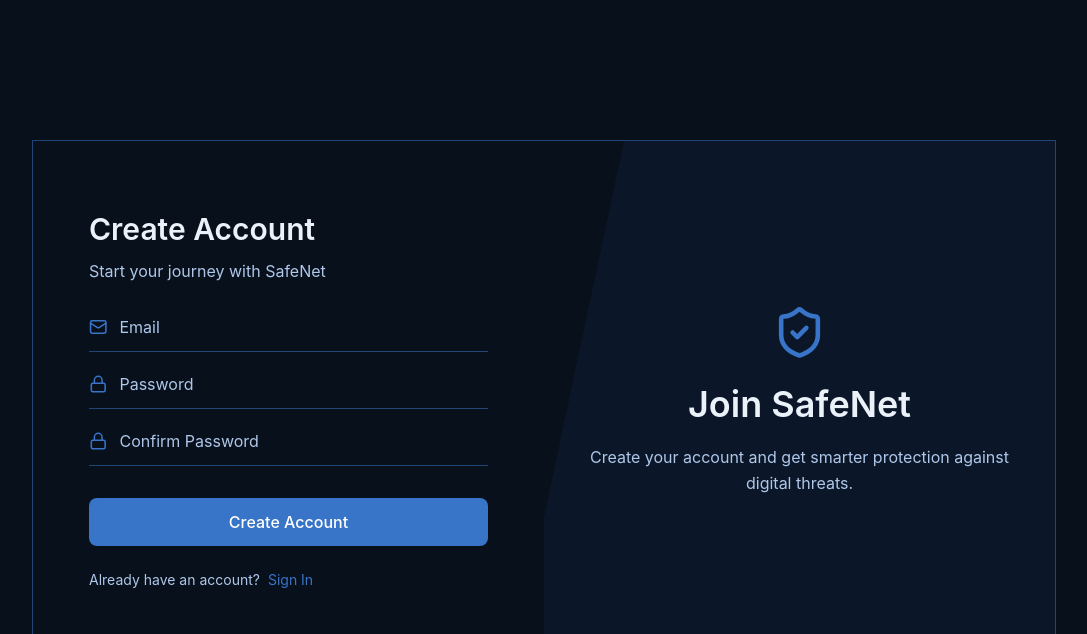
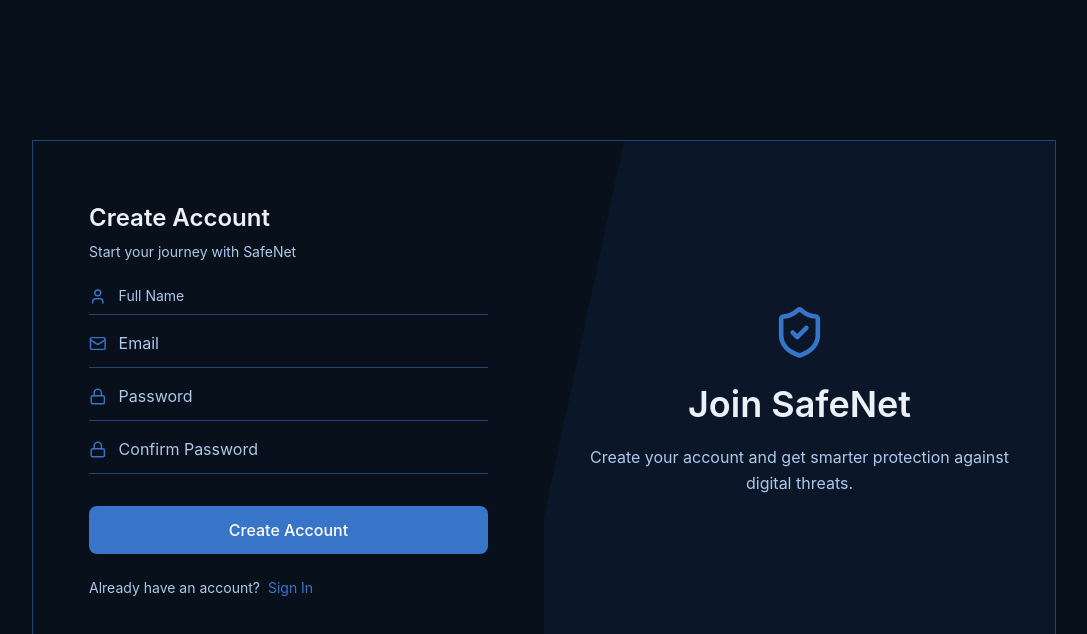
Before and after one commit to Mahdia-Hassani/SafeNet, a React (Vite) app: page /register in a window 1280 px wide. Shown: the top 634 px of the page, without its empty margins (96-1183 px from the left). Built offline with nearby package versions, Linux system fonts and the light colour scheme.

Commit message:
Connecting Login form to supabase

```diff
--- a/src/components/landing/CTASection.jsx
+++ b/src/components/landing/CTASection.jsx
@@ -1,4 +1,8 @@
+import { useNavigate } from "react-router-dom";
+
 function CTASection() {
+  const navigate = useNavigate();
+
   return (
     <section
       className="
@@ -99,11 +103,13 @@
           gap-4
           "
         >
+          {/* Quick Analyzer */}
+
           <button
+            onClick={() => navigate("/analyzer")}
             className="
-            px-8
-
-            py-3.5
+            px-7
+            py-3
 
             rounded-xl
 
@@ -111,25 +117,21 @@
 
             text-white
 
-            font-medium
-
             hover:bg-primary-hover
 
             transition
-
-            shadow-lg
-
-            shadow-primary/20
             "
           >
             Analyze a Threat
           </button>
 
+          {/* Register */}
+
           <button
+            onClick={() => navigate("/register")}
             className="
-            px-8
-
-            py-3.5
+            px-7
+            py-3
 
             rounded-xl
 
--- a/src/components/landing/Hero.jsx
+++ b/src/components/landing/Hero.jsx
@@ -1,6 +1,8 @@
+import { useNavigate } from "react-router-dom";
 import HeroScanner from "./HeroScanner";
 
 function Hero() {
+  const navigate = useNavigate();
   return (
     <section
       className="
@@ -78,40 +80,36 @@
               "
             >
               <button
+                onClick={() => navigate("/analyzer")}
                 className="
-                px-8
-                py-3.5
+                    px-7
+                    py-3
 
-                rounded-lg
+                    rounded-xl
 
                     bg-primary
 
                     text-white
 
-                font-medium
-
                     hover:bg-primary-hover
 
                     transition
-
-                shadow-lg
-                shadow-primary/20
                     "
               >
                 Analyze a Threat
               </button>
 
               <button
+                onClick={() => navigate("/register")}
                 className="
-                px-8
-                py-3.5
+                    px-7
+                    py-3
 
-                rounded-lg
+                    rounded-xl
 
                     border
+
                     border-border
-
-                bg-transparent
 
                     text-text-primary
 
--- a/src/components/landing/Navbar.jsx
+++ b/src/components/landing/Navbar.jsx
@@ -1,8 +1,10 @@
 import { useState } from "react";
+import { useNavigate } from "react-router-dom";
 import { ShieldCheck, ChevronDown, Menu, X } from "lucide-react";
 
 function Navbar() {
   const [openMenu, setOpenMenu] = useState(false);
+  const navigate = useNavigate();
 
   return (
     <header
@@ -160,6 +162,7 @@
           "
         >
           <button
+            onClick={() => navigate("/login")}
             className="
             hidden
             sm:block
@@ -177,11 +180,12 @@
           </button>
 
           <button
+            onClick={() => navigate("/register")}
             className="
                 px-6
                 py-2.5
 
-            rounded-lg
+                rounded-xl
 
                 bg-primary
 
@@ -196,6 +200,7 @@
                 transition
 
                 shadow-lg
+
                 shadow-primary/20
                 "
           >
--- a/src/lib/supabase.js
+++ b/src/lib/supabase.js
@@ -1,7 +1,11 @@
 import { createClient } from "@supabase/supabase-js";
 
-const supabaseUrl = "YOUR_SUPABASE_URL";
+const supabaseUrl = import.meta.env.VITE_SUPABASE_URL;
 
-const supabaseKey = "YOUR_SUPABASE_ANON_KEY";
+const supabaseKey = import.meta.env.VITE_SUPABASE_KEY;
+
+if (!supabaseUrl || !supabaseKey) {
+  throw new Error("Supabase environment variables are missing");
+}
 
 export const supabase = createClient(supabaseUrl, supabaseKey);
--- a/src/pages/Home.jsx
+++ b/src/pages/Home.jsx
@@ -6,6 +6,7 @@
 import SecurityTrust from "../components/landing/SecurityTrust";
 import CTASection from "../components/landing/CTASection";
 import Footer from "../components/landing/Footer";
+import Assistant from "../components/assistant/Assistant";
 
 function Home() {
   return (
@@ -18,6 +19,7 @@
       <SecurityTrust />
       <CTASection />
       <Footer />
+      <Assistant />
     </>
   );
 }
--- a/src/pages/Login.jsx
+++ b/src/pages/Login.jsx
@@ -1,6 +1,46 @@
-import { Mail, Lock, ShieldCheck } from "lucide-react";
+import { useState } from "react";
+import { useNavigate } from "react-router-dom";
+
+import { Mail, Lock, ShieldCheck, Eye, EyeOff } from "lucide-react";
+
+import { supabase } from "../lib/supabase";
 
 function Login() {
+  const navigate = useNavigate();
+
+  const [email, setEmail] = useState("");
+  const [password, setPassword] = useState("");
+
+  const [showPassword, setShowPassword] = useState(false);
+
+  const [rememberMe, setRememberMe] = useState(false);
+
+  const [loading, setLoading] = useState(false);
+
+  const [error, setError] = useState("");
+
+  async function handleLogin(e) {
+    e.preventDefault();
+
+    setError("");
+
+    setLoading(true);
+
+    const { error } = await supabase.auth.signInWithPassword({
+      email,
+
+      password,
+    });
+
+    if (error) {
+      setError(error.message);
+    } else {
+      navigate("/dashboard");
+    }
+
+    setLoading(false);
+  }
+
   return (
     <div
       className="
@@ -55,7 +95,6 @@
           justify-center
 
           bg-background
-
           "
         >
           <h1
@@ -80,7 +119,8 @@
             Access your SafeNet account
           </p>
 
-          <div
+          <form
+            onSubmit={handleLogin}
             className="
             mt-10
 
@@ -107,8 +147,11 @@
               <Mail size={20} className="text-primary" />
 
               <input
+                value={email}
+                onChange={(e) => setEmail(e.target.value)}
                 type="email"
                 placeholder="Email"
+                required
                 className="
                 w-full
 
@@ -128,23 +171,23 @@
             <div
               className="
                 flex
-
                 items-center
-
                 gap-3
 
                 border-b
-
                 border-border
 
                 pb-3
                 "
             >
-              <Lock size={20} className="text-primary" />
+              <Lock size={19} className="text-primary" />
 
               <input
-                type="password"
+                value={password}
+                onChange={(e) => setPassword(e.target.value)}
+                type={showPassword ? "text" : "password"}
                 placeholder="Password"
+                required
                 className="
                   w-full
 
@@ -152,21 +195,91 @@
 
                   outline-none
 
+                  text-sm
+
                   text-text-primary
 
                   placeholder:text-text-secondary
                   "
               />
-            </div>
+
+              <button
+                type="button"
+                onClick={() => setShowPassword(!showPassword)}
+                className="text-text-secondary hover:text-primary transition"
+              >
+                {showPassword ? <EyeOff size={18} /> : <Eye size={18} />}
+              </button>
             </div>
 
+            <div
+              className="
+  flex
+
+  items-center
+
+  justify-between
+
+  text-sm
+  "
+            >
+              <label
+                className="
+    flex
+
+    items-center
+
+    gap-2
+
+    cursor-pointer
+
+    text-text-secondary
+    "
+              >
+                <input
+                  type="checkbox"
+                  checked={rememberMe}
+                  onChange={(e) => setRememberMe(e.target.checked)}
+                  className="accent-primary"
+                />
+                Remember me
+              </label>
+
               <button
+                type="button"
                 className="
-            mt-10
+    text-primary
+
+    hover:underline
+    "
+              >
+                Forgot Password?
+              </button>
+            </div>
+
+            {error && (
+              <p
+                className="
+                  text-sm
+
+                  text-red-400
+                  "
+              >
+                {error}
+              </p>
+            )}
+
+            <button
+              type="submit"
+              disabled={loading}
+              className="
+  w-full
+
+  mt-2
 
   py-3
 
-            rounded-lg
+  rounded-xl
 
   bg-primary
 
@@ -177,10 +290,15 @@
   hover:bg-primary-hover
 
   transition
+
+  disabled:opacity-50
+
+  disabled:cursor-not-allowed
   "
             >
-            Login
+              {loading ? "Signing In..." : "Login"}
             </button>
+          </form>
 
           <p
             className="
@@ -193,6 +311,7 @@
           >
             Don't have an account?
             <span
+              onClick={() => navigate("/register")}
               className="
               ml-2
 
@@ -227,8 +346,6 @@
           overflow-hidden
           "
         >
-          {/* Diagonal Shape */}
-
           <div
             className="
             absolute
@@ -254,11 +371,13 @@
             text-center
 
             px-10
-
             "
           >
             <div
+              onClick={() => navigate("/")}
               className="
+                cursor-pointer
+
                 flex
 
                 justify-center
--- a/src/pages/Register.jsx
+++ b/src/pages/Register.jsx
@@ -1,6 +1,52 @@
-import { Mail, Lock, ShieldCheck } from "lucide-react";
+import { useState } from "react";
+import { useNavigate } from "react-router-dom";
+
+import { Mail, Lock, User, ShieldCheck } from "lucide-react";
+import { supabase } from "../lib/supabase";
 
 function Register() {
+  const navigate = useNavigate();
+  const [fullName, setFullName] = useState("");
+  const [email, setEmail] = useState("");
+  const [password, setPassword] = useState("");
+  const [confirmPassword, setConfirmPassword] = useState("");
+
+  const [error, setError] = useState("");
+
+  const [loading, setLoading] = useState(false);
+
+  async function handleRegister(e) {
+    e.preventDefault();
+
+    setError("");
+
+    if (password !== confirmPassword) {
+      setError("Passwords do not match");
+      return;
+    }
+
+    setLoading(true);
+
+    const { data, error: signUpError } = await supabase.auth.signUp({
+      email,
+      password,
+
+      options: {
+        data: {
+          full_name: fullName,
+        },
+      },
+    });
+
+    if (signUpError) {
+      setError(signUpError.message);
+    } else {
+      navigate("/dashboard");
+    }
+
+    setLoading(false);
+  }
+
   return (
     <div
       className="
@@ -57,35 +103,58 @@
           bg-background
           "
         >
-          <h1
-            className="
-            text-3xl
-
-            font-semibold
-
-            text-text-primary
-            "
-          >
+          <h1 className="text-2xl font-semibold text-text-primary">
             Create Account
           </h1>
 
-          <p
-            className="
-            mt-3
-
-            text-text-secondary
-            "
-          >
+          <p className="mt-2 text-sm text-text-secondary">
             Start your journey with SafeNet
           </p>
 
+          <form
+            onSubmit={handleRegister}
+            className="
+           mt-6
+          space-y-4
+            "
+          >
+            {/* Full Name */}
+
             <div
               className="
-            mt-8
+  flex
+  items-center
+  gap-3
 
-            space-y-5
+  border-b
+  border-border
+
+  pb-2
   "
             >
+              <User size={19} className="text-primary" />
+
+              <input
+                type="text"
+                required
+                value={fullName}
+                onChange={(e) => setFullName(e.target.value)}
+                placeholder="Full Name"
+                className="
+                  w-full
+
+                  bg-transparent
+
+                  outline-none
+
+                  text-sm
+
+                  text-text-primary
+
+                  placeholder:text-text-secondary
+                  "
+              />
+            </div>
             {/* Email */}
 
             <div
@@ -103,20 +172,19 @@
               pb-3
               "
             >
-              <Mail size={20} className="text-primary" />
+              <Mail size={19} className="text-primary" />
 
               <input
+                value={email}
+                onChange={(e) => setEmail(e.target.value)}
                 type="email"
                 placeholder="Email"
+                required
                 className="
                 w-full
-
                 bg-transparent
-
                 outline-none
-
                 text-text-primary
-
                 placeholder:text-text-secondary
                 "
               />
@@ -139,11 +207,14 @@
               pb-3
               "
             >
-              <Lock size={20} className="text-primary" />
+              <Lock size={19} className="text-primary" />
 
               <input
+                value={password}
+                onChange={(e) => setPassword(e.target.value)}
                 type="password"
                 placeholder="Password"
+                required
                 className="
                 w-full
 
@@ -175,11 +246,14 @@
               pb-3
               "
             >
-              <Lock size={20} className="text-primary" />
+              <Lock size={19} className="text-primary" />
 
               <input
+                value={confirmPassword}
+                onChange={(e) => setConfirmPassword(e.target.value)}
                 type="password"
                 placeholder="Confirm Password"
+                required
                 className="
                 w-full
 
@@ -193,11 +267,25 @@
                 "
               />
             </div>
-          </div>
+
+            {error && (
+              <p
+                className="
+                  text-sm
+
+                  text-red-400
+                  "
+              >
+                {error}
+              </p>
+            )}
 
             <button
+              disabled={loading}
               className="
-            mt-8
+              w-full
+
+              mt-4
 
               py-3
 
@@ -212,10 +300,13 @@
               hover:bg-primary-hover
 
               transition
+
+              disabled:opacity-50
               "
             >
-            Create Account
+              {loading ? "Creating..." : "Create Account"}
             </button>
+          </form>
 
           <p
             className="
@@ -228,6 +319,7 @@
           >
             Already have an account?
             <span
+              onClick={() => navigate("/login")}
               className="
               ml-2
 
@@ -262,8 +354,6 @@
           overflow-hidden
           "
         >
-          {/* Diagonal */}
-
           <div
             className="
             absolute
@@ -292,7 +382,10 @@
             "
           >
             <div
+              onClick={() => navigate("/")}
               className="
+                cursor-pointer
+
                 flex
 
                 justify-center
```
Also changed, not shown: 1 other file (tests, documents, lock files or other folders). Lines whose indentation alone changed are shown as unchanged.
